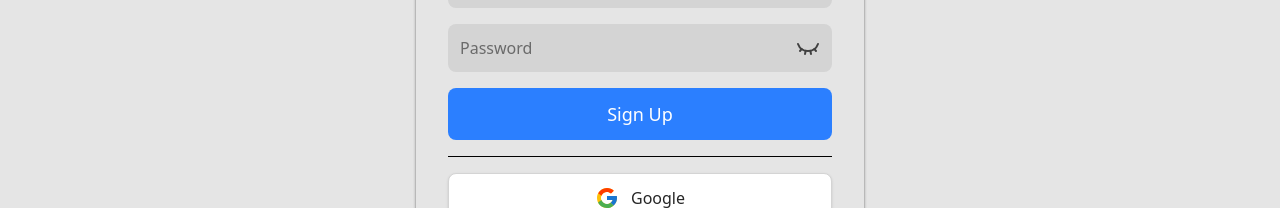
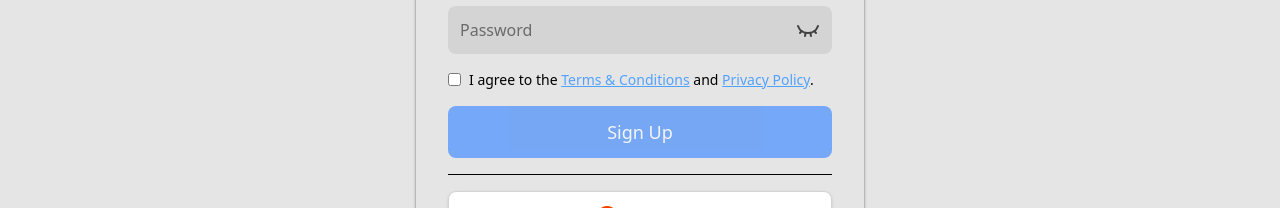
Before and after one commit to Joyal-George-KJ/CouponShare, a React (Vite) app: page /register in a window 1280 px wide. Shown: the part 359-567 px from the top of the page. Built offline with nearby package versions, Linux system fonts and the light colour scheme; no server answers.

Commit message:
Google Search Console Security risk removed

```diff
--- a/src/screen/Register.jsx
+++ b/src/screen/Register.jsx
@@ -9,15 +9,15 @@ const Register = () => {
     const [username, setUsername] = useState("");
     const [email, setEmail] = useState("");
     const [password, setPassword] = useState("");
+    const [agreed, setAgreed] = useState(false);
     const navigate = useNavigate();
     const user = useSelector((state) => state.user.user);
 
     useEffect(() => {
         if (user) {
-            navigate("/403")
+            navigate("/403");
         }
     }, []);
-
 
     const handleRegister = (e) => {
         e.preventDefault();
@@ -54,10 +54,48 @@ const Register = () => {
                         className="w-full p-3 bg-neutral-300 dark:bg-neutral-700 rounded-lg text-black dark:text-white outline-none focus:ring-2 focus:ring-blue-500"
                         required
                     />
-                    <PasswordInput pattern={/^(?=.*[a-z])(?=.*[A-Z])(?=.*\d)(?=.*[!@#$%^&*_=+-]).{8,20}$/i} setPassword={setPassword} placeholder={"Password"} key={'1'} password={password} />
+                    <PasswordInput
+                        pattern={
+                            /^(?=.*[a-z])(?=.*[A-Z])(?=.*\d)(?=.*[!@#$%^&*_=+-]).{8,20}$/i
+                        }
+                        setPassword={setPassword}
+                        placeholder={"Password"}
+                        key={"1"}
+                        password={password}
+                    />
+
+                    <div className="flex items-center space-x-2">
+                        <input
+                            type="checkbox"
+                            id="terms"
+                            checked={agreed}
+                            onChange={(e) => setAgreed(e.target.checked)}
+                            required
+                            className="accent-blue-500"
+                        />
+                        <label htmlFor="terms" className="text-sm">
+                            I agree to the{" "}
+                            <NavLink
+                                to="/terms"
+                                className="text-blue-400 underline"
+                            >
+                                Terms & Conditions
+                            </NavLink>{" "}
+                            and{" "}
+                            <NavLink
+                                to="/privacy"
+                                className="text-blue-400 underline"
+                            >
+                                Privacy Policy
+                            </NavLink>
+                            .
+                        </label>
+                    </div>
+
                     <button
                         type="submit"
-                        className="w-full bg-blue-500 py-3 text-white rounded-lg text-lg font-medium hover:bg-blue-600 transition-all cursor-pointer"
+                        className="w-full bg-blue-500 py-3 text-white rounded-lg text-lg font-medium hover:bg-blue-600 transition-all cursor-pointer disabled:opacity-60"
+                        disabled={!agreed}
                     >
                         Sign Up
                     </button>
```
